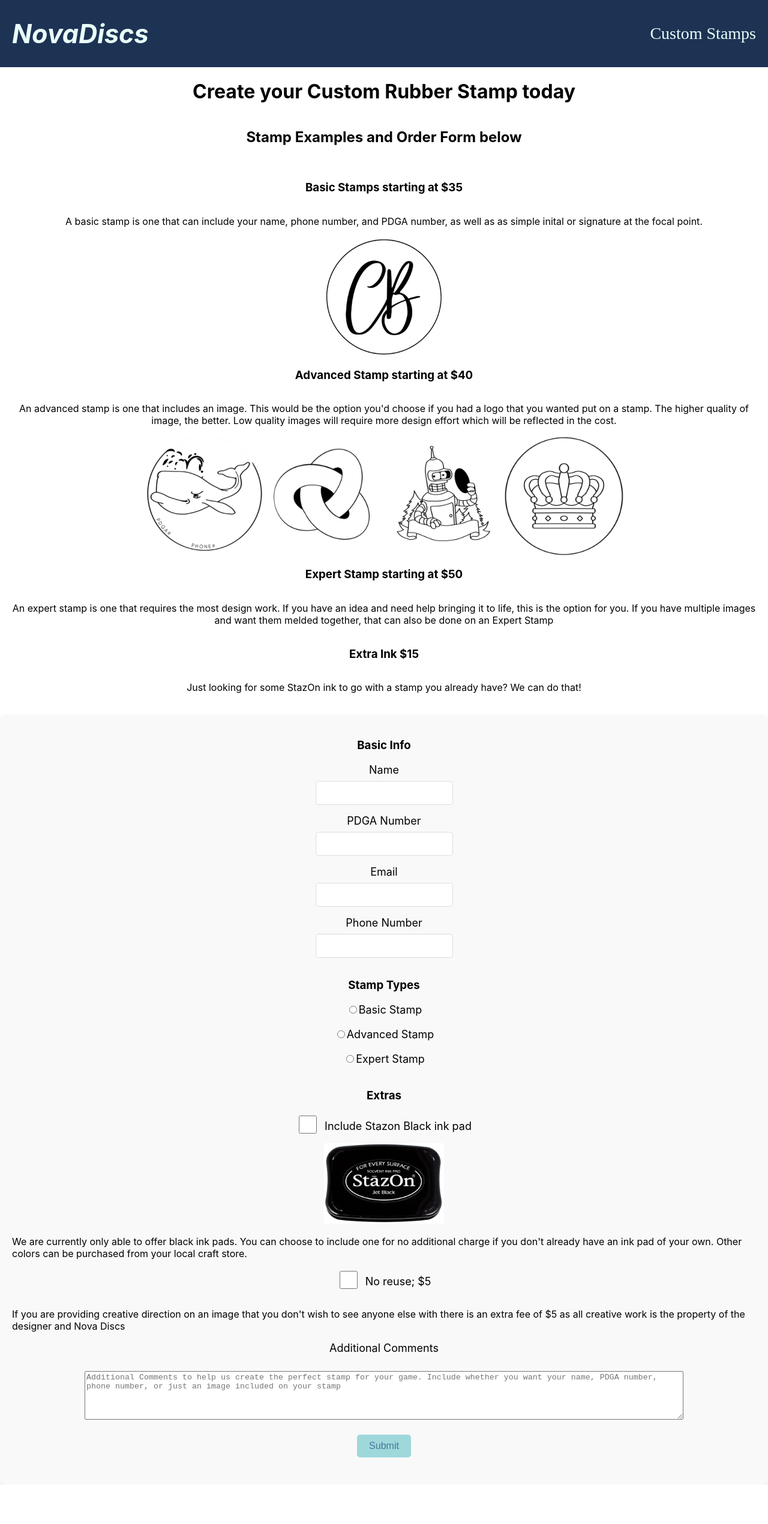
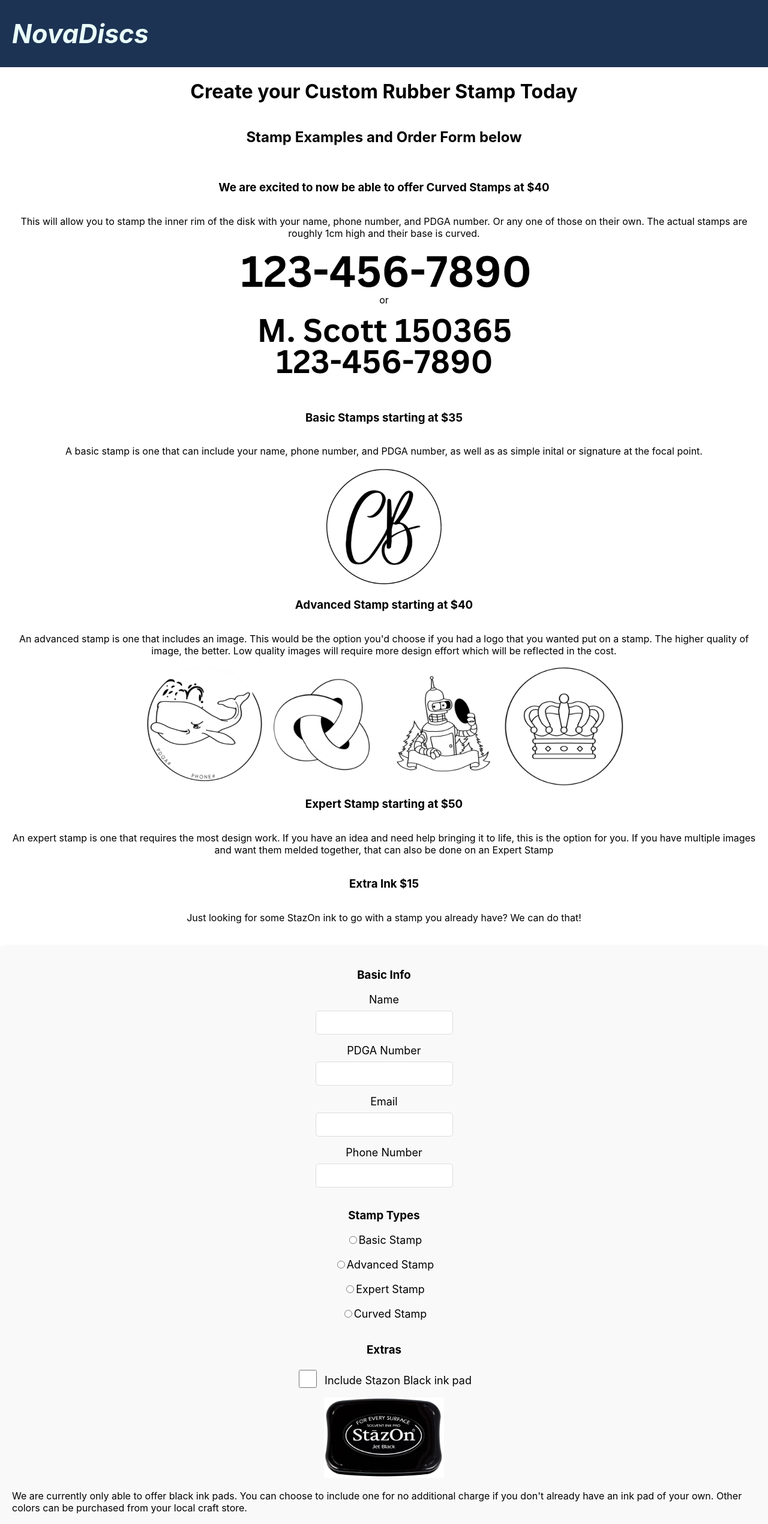
Before and after one commit to aisenor/nova-discs-frontend, a React (Create React App) app: page /stamps in a window 1280 px wide. Shown: the top 2541 px of the page at 60% size. Before the commit the page ends 2475 px from the top, so only its background shows below. Built offline with nearby package versions, Linux system fonts and the light colour scheme; no server answers.

Commit message:
Added curved stamps to order form

```diff
--- a/src/components/Navbar.js
+++ b/src/components/Navbar.js
@@ -18,16 +18,16 @@ const Navbar = () => {
       <nav className={`navbar ${isMobile ? 'mobile' : ''}`}>
           <h1 onClick={handleHomeClick}><Link to="/">NovaDiscs</Link></h1>
           <div className="menu-icon" onClick={handleMenuClick}>
-              <div className={`bar ${isMobile ? 'open' : ''}`}/>
-              <div className={`bar ${isMobile ? 'open' : ''}`}/>
-              <div className={`bar ${isMobile ? 'open' : ''}`}/>
+              {/*<div className={`bar ${isMobile ? 'open' : ''}`}/>*/}
+              {/*<div className={`bar ${isMobile ? 'open' : ''}`}/>*/}
+              {/*<div className={`bar ${isMobile ? 'open' : ''}`}/>*/}
           </div>
           <ul className={`nav-list ${isMobile ? 'mobile' : ''}`}>
               {/*<li className="nav-item" onClick={handleMenuClick}><Link to="/standings">Standings</Link></li>*/}
               {/*<li className="nav-item" onClick={handleMenuClick}><Link to="/scorecard">Scorecard</Link></li>*/}
               {/*<li className="nav-item" onClick={handleMenuClick}><Link to="/players">Players</Link></li>*/}
               {/*<li className="nav-item" onClick={handleMenuClick}><Link to="/my_scores">My Scores</Link></li>*/}
-              <li className="nav-item" onClick={handleMenuClick}><Link to="/stamps">Custom Stamps</Link></li>
+              {/*<li className="nav-item" onClick={handleMenuClick}><Link to="/stamps">Custom Stamps</Link></li>*/}
           </ul>
       </nav>
   )
--- a/src/pages/Home.js
+++ b/src/pages/Home.js
@@ -1,19 +1,14 @@
-import React, { useState, useEffect } from 'react';
+import React from 'react';
+import StampDescription from "./templates/StampDescription";
+import StampOrderForm from "./templates/StampOrderForm";
 
 const Home = () => {
-  const [data, setData] = useState({});
-
-    useEffect(() => {
-      fetch(`${process.env.REACT_APP_API_URL}/`)
-        .then(response => response.json())
-        .then(data => setData(data))
-        .catch(error => console.error('Error fetching data:', error));
-    }, []);
-
   return (
-    <div>
-      <h1>{data.message}</h1>
-    </div>
+      <div>
+        <StampDescription/>
+        <br/>
+        <StampOrderForm/>
+      </div>
   );
 };
 
--- a/src/pages/templates/StampDescription.js
+++ b/src/pages/templates/StampDescription.js
@@ -5,8 +5,21 @@ const StampDescription = ({ data }) => {
 
     return (
         <div className={styles.page}>
-        <h1>Create your Custom Rubber Stamp today</h1>
+            <h1>Create your Custom Rubber Stamp Today</h1>
             <h2>Stamp Examples and Order Form below</h2>
+            <br/>
+            <h3>We are excited to now be able to offer Curved Stamps at $40</h3>
+            <p>
+                This will allow you to stamp the inner rim of the disk with your name, phone number, and PDGA number.
+                Or any one of those on their own. The actual stamps are roughly 1cm high and their base is curved.
+            </p>
+            <div className={styles.curvedStampPhone}>
+                <img src="../images/curved_phone_only.png" alt="curved stamp img"/>
+            </div>
+            or
+            <div className={styles.curvedStamp}>
+                <img src="../images/Curved Stamps.png" alt="curved stamp img"/>
+            </div>
             <br/>
             <h3>Basic Stamps starting at $35</h3>
             <p>A basic stamp is one that can include your name, phone number, and PDGA number, as well as
--- a/src/pages/templates/StampDescription.module.css
+++ b/src/pages/templates/StampDescription.module.css
@@ -9,7 +9,7 @@
     }
 }
 
-.advancedStamp, .basicStamp {
+.advancedStamp, .basicStamp, .curvedStamp, .curvedStampPhone {
     display: flex;
     justify-content: center;
     flex-wrap: wrap;
@@ -24,3 +24,7 @@
     width: 50%;
     max-width: 200px;
 }
+
+.curvedStamp, .curvedStampPhone img {
+    max-width: 500px;
+}
--- a/src/pages/templates/StampOrderForm.js
+++ b/src/pages/templates/StampOrderForm.js
@@ -111,6 +111,17 @@ function StampOrderForm() {
                     />
                     Expert Stamp
                 </label>
+                <label>
+                    <input
+                        type="radio"
+                        name="stampType"
+                        value="Curved Stamp"
+                        checked={formData.stampType === "Curved Stamp"}
+                        onChange={handleChange}
+                        required
+                    />
+                    Curved Stamp
+                </label>
 
                 <h3>Extras</h3>
                 <div className={styles.checkboxContainer}>
```
Also changed, not shown: public/images/Curved Stamps.png (added), public/images/curved_phone_only.png (added), 14 other files (tests, documents, lock files or other folders). Lines whose indentation alone changed are shown as unchanged.
